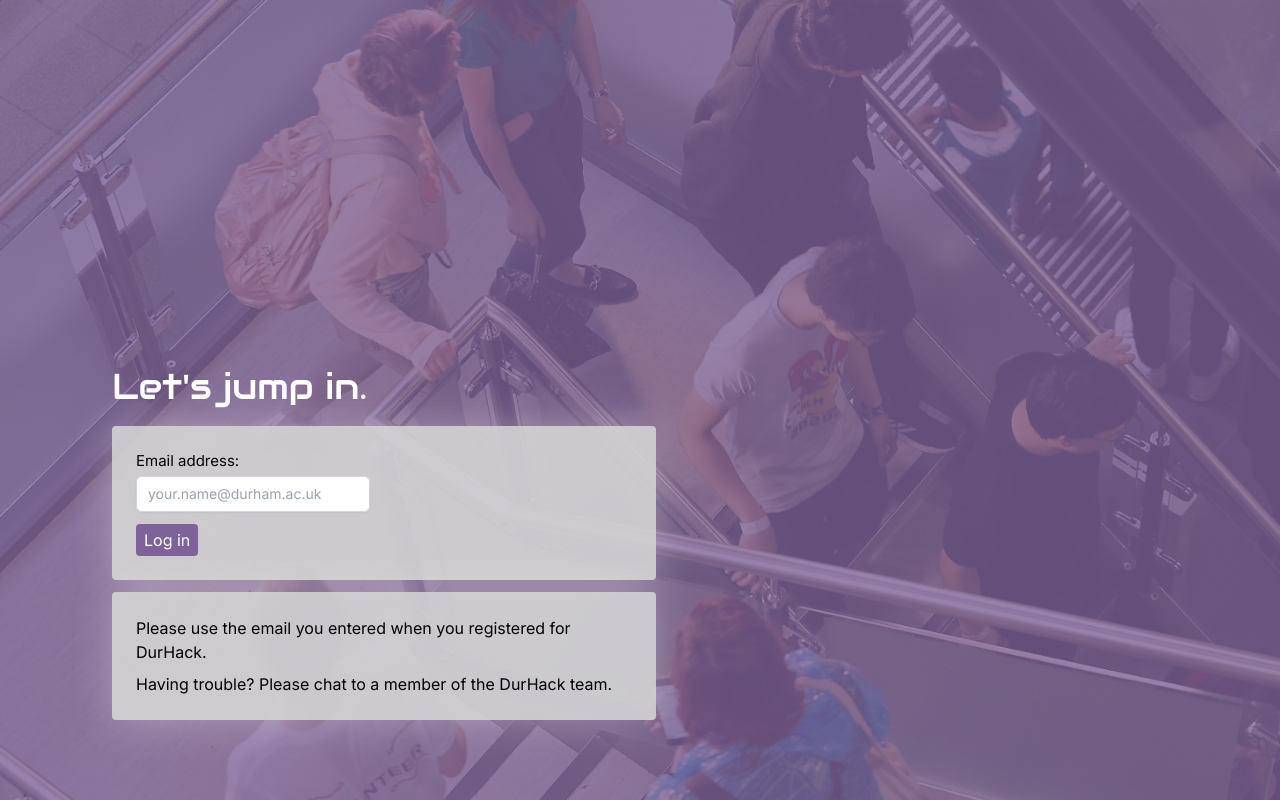
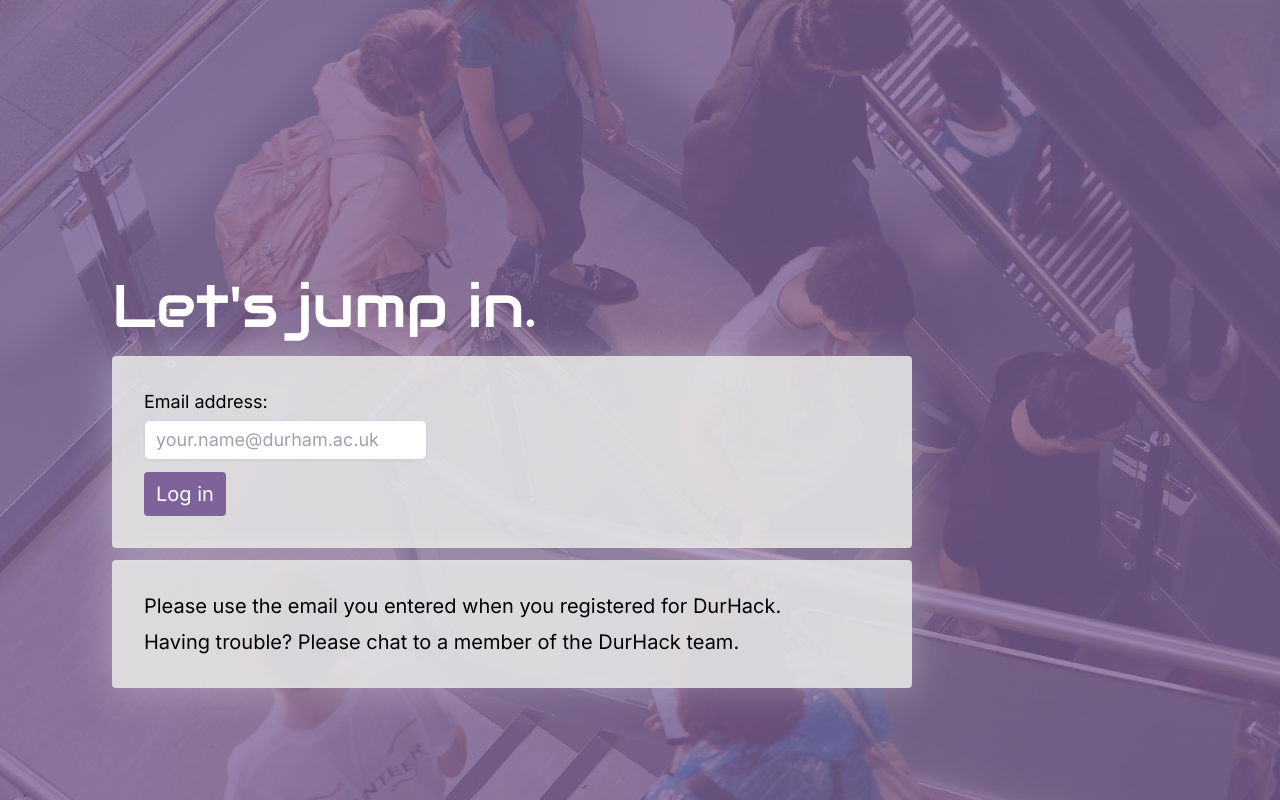
Before and after one commit to ducompsoc/durhack-live, a Next.js app in the folder client/: page /login in a window 1280 px wide. Built offline with nearby package versions, Linux system fonts and the light colour scheme; no server answers.

Commit message:
💄 Make login desktop css more sensible, new logo SVG

```diff
--- a/client/src/app/(client)/(pages)/components/Header.tsx
+++ b/client/src/app/(client)/(pages)/components/Header.tsx
@@ -6,10 +6,6 @@
 import ContentContainer from "@/app/(client)/components/ContentContainer";
 
 import Countdown from "./Countdown";
-
-const LogoWrapper = styled.div`
-  margin: 16px 0px;
-`;
 
 const Navbar = styled.div`
   background: linear-gradient(
@@ -35,11 +31,13 @@
   <Navbar>
     <div className="md:pt-[64px] pt-4">
       <ContentContainer className="flex md:flex-row flex-col">
-        <LogoWrapper className="md:flex md:flex-col center">
-          <p className="font-heading text-5xl md:text-7xl text-white ml-6 xl:m-0">
-            DURHACK
-          </p>
-        </LogoWrapper>
+        <div className="md:flex md:flex-col center mb-6 mt-2 md:mt-0">
+          <object data="/logo.svg" type="image/svg+xml" className="md:h-32 w-full">
+            <p className="font-heading text-5xl md:text-7xl text-white ml-6 xl:m-0">
+              DURHACK
+            </p>
+          </object>
+        </div>
         <div className="md:grow md:basis-0" />
         <Countdown />
       </ContentContainer>
--- a/client/src/app/(client)/globals.scss
+++ b/client/src/app/(client)/globals.scss
@@ -16,7 +16,7 @@
 }
 
 .dh-box {
-  @apply bg-neutral-300/90 dark:bg-neutral-600/90 rounded p-6;
+  @apply bg-neutral-200/90 dark:bg-neutral-600/90 rounded p-6;
   box-shadow: 0 0 40px rgba(255, 255, 255, 0.3);
 
   label {
@@ -50,6 +50,24 @@
 
 .dh-err {
   @apply text-red-600 dark:text-red-400;
+}
+
+.dh-login {
+  .dh-box {
+    @apply xl:p-8;
+  }
+
+  .dh-btn {
+    @apply xl:px-3 xl:py-2 #{!important};
+  }
+
+  .dh-input {
+    @apply xl:text-lg xl:min-w-[15em];
+  }
+
+  label {
+    @apply xl:text-lg;
+  }
 }
 
 body {
--- a/client/src/app/(client)/login/layout.tsx
+++ b/client/src/app/(client)/login/layout.tsx
@@ -4,7 +4,6 @@
 import React from "react";
 import styled, { keyframes } from "styled-components";
 import { Inter } from "next/font/google";
-import "./login.scss";
 
 const inter = Inter({ subsets: ["latin"] });
 
@@ -47,10 +46,10 @@
 
   return (
     <LoginWrapper className={inter.className}>
-      <LoginInner>
-        <div className="flex flex-col gap-y-3 p-6 text-black dark:text-neutral-200 justify-center md:max-w-3xl md:justify-end md:p-28 md:pb-20 min-h-screen">
+      <LoginInner className="dh-login">
+        <div className="flex flex-col gap-y-3 p-6 text-black dark:text-neutral-200 justify-center md:max-w-3xl md:justify-end md:p-28 min-h-screen xl:text-xl xl:p-35 xl:max-w-5xl">
           {isLoginPage && (
-            <h1 className="text-4xl text-white mb-2 font-heading">Let&apos;s jump in.</h1>
+            <h1 className="text-4xl text-white mb-2 font-heading xl:text-6xl">Let&apos;s jump in.</h1>
           )}
 
           <div className="dh-box">{children}</div>
--- a/client/src/app/(client)/login/login.scss
+++ /dev/null
@@ -1,5 +0,0 @@
-@media screen and (min-width: 1440px) {
-  html {
-    font-size: 21px;
-  }
-}
```
Also changed, not shown: client/public/logo.svg (added).
